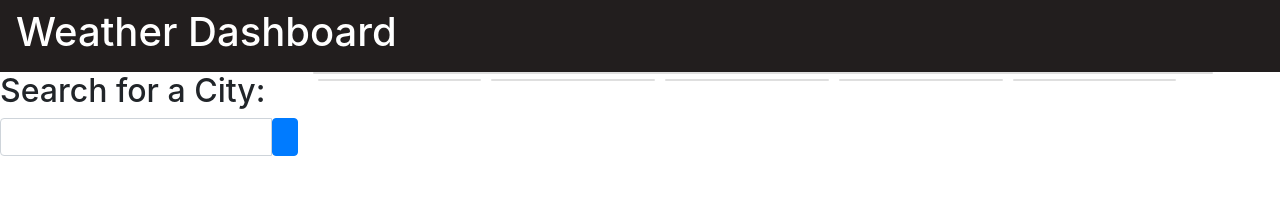
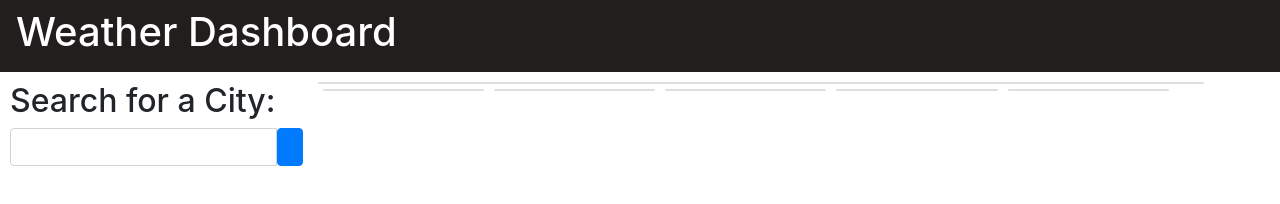
Before and after one commit to nmisustin/weather-dashboard, a plain HTML site: page index.html in a window 1280 px wide. Drawn offline with nearby package versions, Linux system fonts and the light colour scheme; a web font is replaced by a local one.

Commit message:
minor css work

```diff
--- a/assets/css/style.css
+++ b/assets/css/style.css
@@ -32,3 +32,6 @@
 #forecast-today{
     padding: 15px;
 }
+main{
+    margin: 10px;
+}
--- a/index.html
+++ b/index.html
@@ -19,6 +19,7 @@
     <nav class="navbar">
         <h1>Weather Dashboard</h1>
     </nav>
+    <main>
       <div class="row">
         <div id="history-column" class="col-3 container">
           <h2>Search for a City:</h2>
@@ -49,6 +50,7 @@
             </div>
         </div>
       </div>
+    </main>
     <script src="https://cdnjs.cloudflare.com/ajax/libs/moment.js/2.24.0/moment.min.js"></script>
     <script src="./assets/js/dashboard.js"></script>
   </body>
```
Lines whose indentation alone changed are shown as unchanged.
